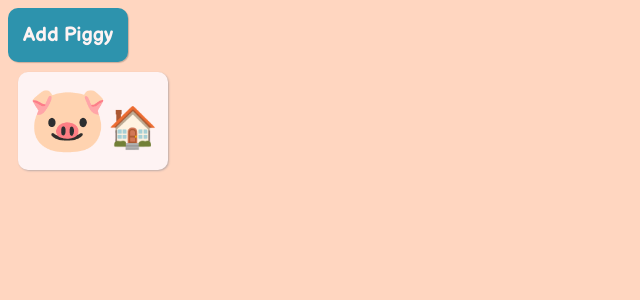
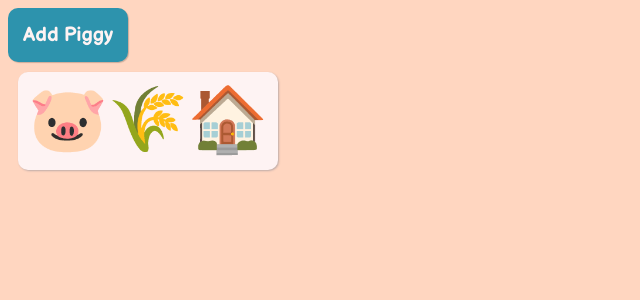
Before and after one commit to juanojeda/piggies-use-effect, a React (Create React App) app: page / in a window 1280 px wide. Both pictures are taken after a click on the button "Add Piggy". Shown: the top 300 px of the page, without its empty margins (0-640 px from the left). Built offline with nearby package versions, Linux system fonts and the light colour scheme.

Commit message:
calculate material based on index

```diff
--- a/src/components/Piggy.tsx
+++ b/src/components/Piggy.tsx
@@ -32,16 +32,22 @@ const materials = {
   bricks: "🧱"
 }
 
-export const Piggy: FC<IPiggyProps> = ({material, index}) => (
+const getMaterial = (index: number): string => Object.values(materials)[index];
+
+export const Piggy: FC<IPiggyProps> = ({ index }) => {
+  const material = getMaterial(index);
+
+  return (
   <Tile>
     <Emoji>🐷</Emoji>
     {
       material ?
         (
           <>
-        <Emoji>{materials[material]}</Emoji><Emoji>🏠</Emoji>
+        <Emoji>{material}</Emoji><Emoji>🏠</Emoji>
           </>
         ) : <Loading />
     }
   </Tile>
-);
+  )
+};
```
